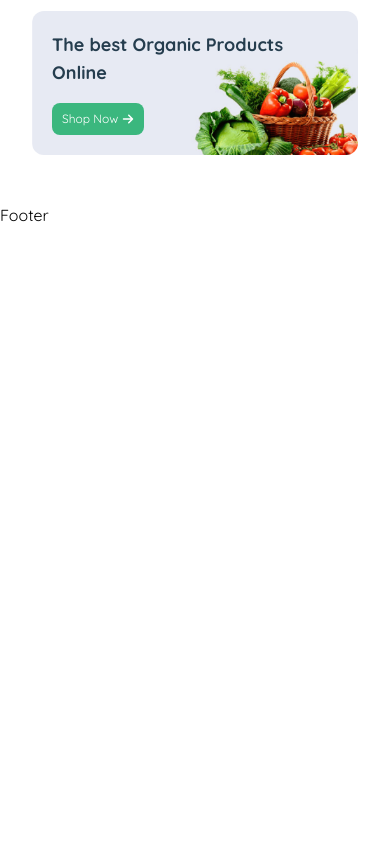
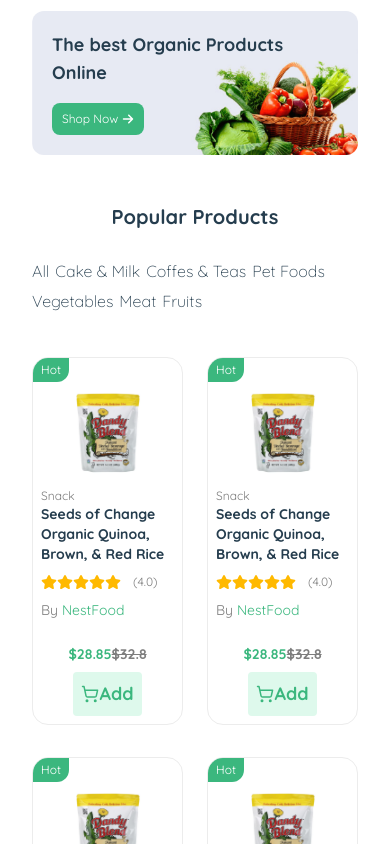
Before and after one commit to Tasnimmou11/E-Commerece_nest, a React (Vite) app: page / in a window 390 px wide. Shown: the part 1156-2000 px from the top of the page. Before the commit the page ends 1383 px from the top, so only its background shows below. Built offline with nearby package versions, Linux system fonts and the light colour scheme.

Commit message:
popular product responsive

```diff
--- a/src/components/Home/PopularProduct.jsx
+++ b/src/components/Home/PopularProduct.jsx
@@ -0,0 +1,68 @@
+import React from 'react'
+import ProductItem from '../utilities/ProductItem'
+
+const PopularProduct = () => {
+  return (
+    <section>
+        <div className="container">
+        <div className="justify-between flex md:flex-row flex-col gap-7 items-center md:items-end">
+        <h2 className="section_heading">Popular Products</h2>
+        <ul className="flex flex-wrap text-base font-light text-primary gap-1.5 md:gap-7">
+        <li>
+            <button className="hover:text-brand">
+                All
+            </button>
+            </li>
+            <li>
+            <button className="hover:text-brand">
+                Cake & Milk
+            </button>
+            </li>
+            <li>
+            <button className="hover:text-brand">
+                Coffes & Teas
+            </button>
+            </li>
+            <li>
+            <button className="hover:text-brand">
+                Pet Foods
+            </button>
+            </li>
+            <li>
+            <button className="hover:text-brand">
+                Vegetables
+            </button>
+            </li>
+            <li>
+            <button className="hover:text-brand">
+                    Meat
+            </button>
+            </li>
+            <li>
+            <button className="hover:text-brand">
+                Fruits
+            </button>
+            </li>
+        </ul>
+        </div>
+        <div className='pt-11 grid grid-cols-2 sm:grid-cols-3 md:grid-cols-2 lg:grid-cols-3  xl:grid-cols-5 gap-x-6 gap-y-8' >
+            <ProductItem></ProductItem>
+            <ProductItem></ProductItem>
+            <ProductItem></ProductItem>
+            <ProductItem></ProductItem>
+            <ProductItem></ProductItem>
+            <ProductItem></ProductItem>
+            <ProductItem></ProductItem>
+            <ProductItem></ProductItem>
+            <ProductItem></ProductItem>
+            <ProductItem></ProductItem>
+        </div>
+        </div>
+    </section>
+
+
+
+  )
+}
+
+export default PopularProduct
--- a/src/pages/Home.jsx
+++ b/src/pages/Home.jsx
@@ -2,7 +2,7 @@ import React from 'react'
 import Banner from '../components/Home/Banner'
 import Categories from '../components/Home/Categories'
 import ProductBanner from '../components/Home/ProductBanner'
-// import PopularProduct from '../components/Home/PopularProduct'
+import PopularProduct from '../components/Home/PopularProduct'
 
 const Home = () => {
   return (
@@ -10,7 +10,7 @@ const Home = () => {
     <Banner></Banner>
     <Categories></Categories>
     <ProductBanner></ProductBanner>
-    {/* <PopularProduct></PopularProduct> */}
+    <PopularProduct></PopularProduct>
     </>
   )
 }
```
